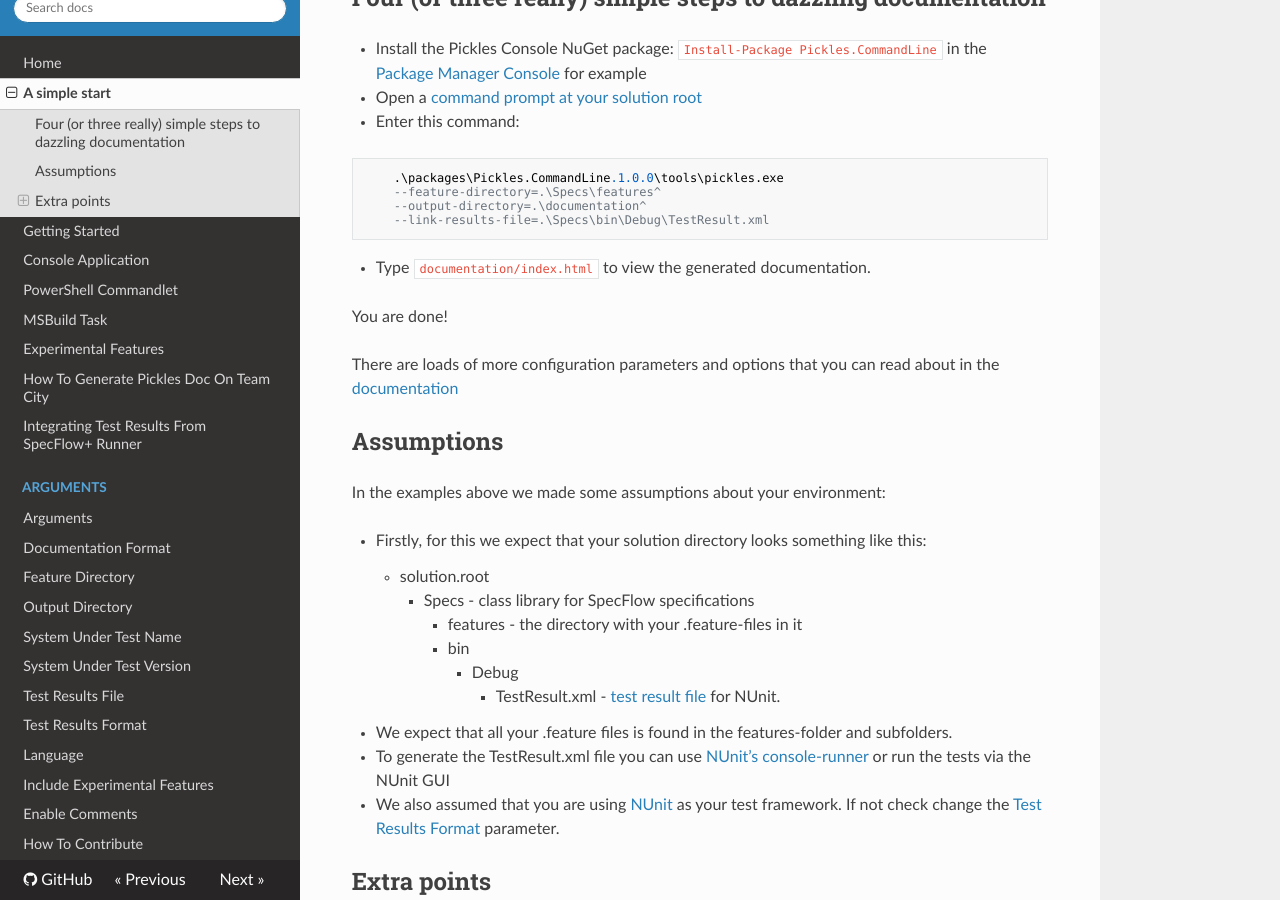
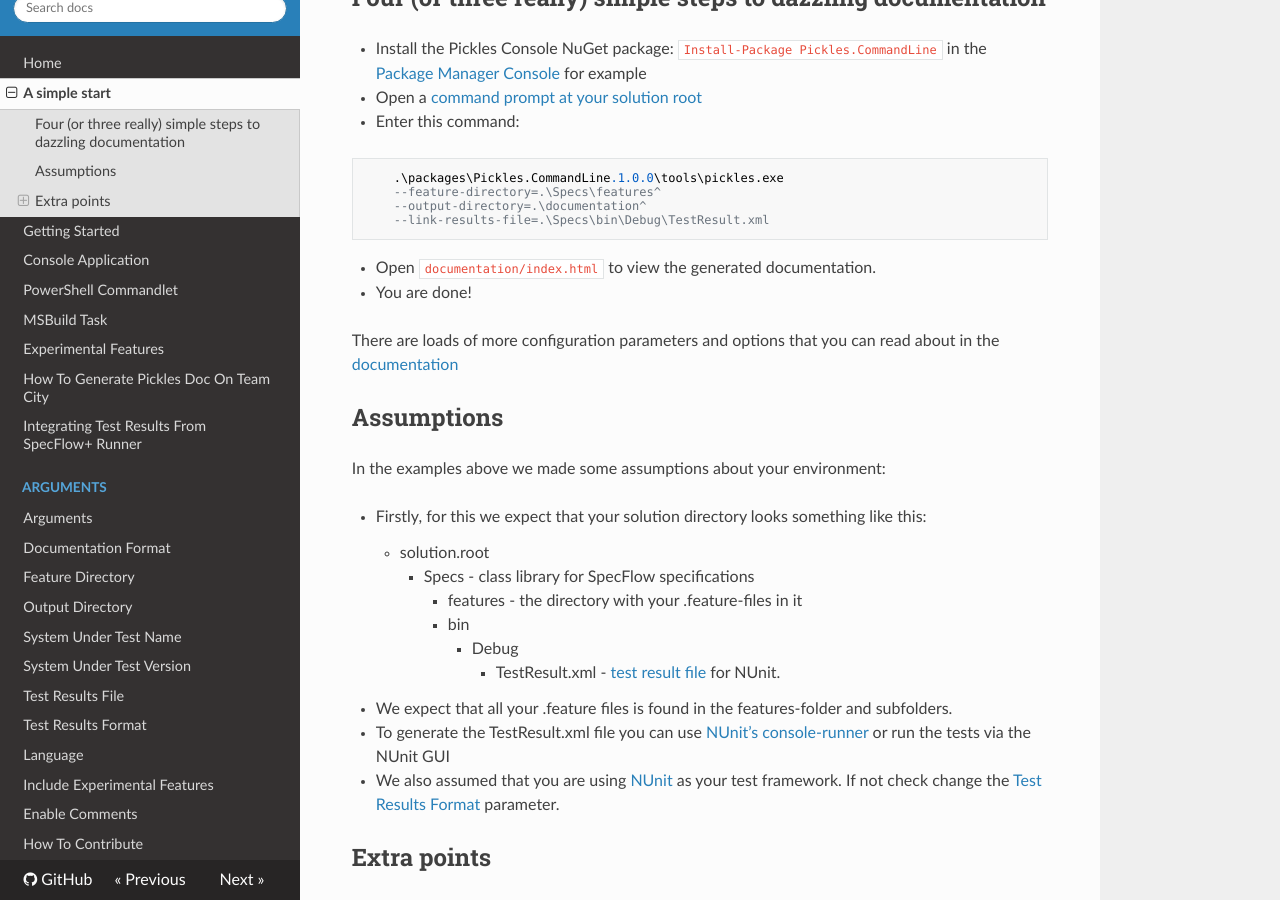
Before and after one commit to picklesdoc/docs, an MkDocs documentation site: the page built from docs/StartSimple.md, in a window 1280 px wide and 900 px high, scrolled down 323 px. Built offline with MkDocs 1.6.1, drawn with Linux system fonts in a browser that asks for light colours; nearby versions of some CDN libraries; old or Windows-style settings are respelled for this version of MkDocs.

Commit message:
Changed the suggested way to show the documentation

````diff
--- a/docs/StartSimple.md
+++ b/docs/StartSimple.md
@@ -16,9 +16,8 @@ Pickles has a lot of other ways and parameters - below is the simplest way to ge
 	--link-results-file=.\Specs\bin\Debug\TestResult.xml
 ```
 
-* Type ``` documentation/index.html ``` to view the generated documentation.
-
-You are done!
+* Open ``` documentation/index.html ``` to view the generated documentation.
+* You are done!
 
 There are loads of more configuration parameters and options that you can read about in the [documentation](http://docs.picklesdoc.com/en/latest/)
 
````
